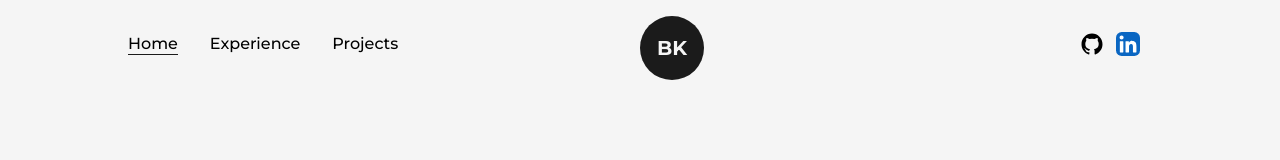
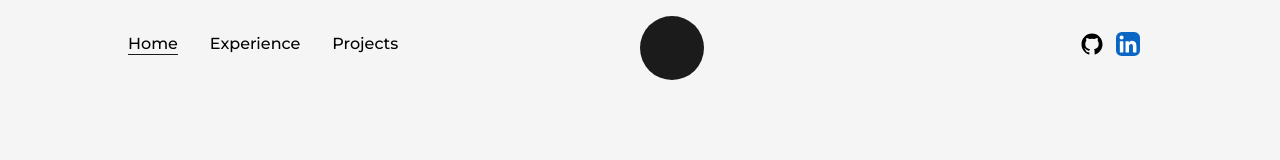
Before and after one commit to GavinFerdinandChee/GavinFerdinandChee.github.io, a Next.js app: page / in a window 1280 px wide. Shown: the top 160 px of the page. Built offline with nearby package versions, Linux system fonts and the light colour scheme.

Commit message:
Update Logo.js

```diff
--- a/src/components/Logo.js
+++ b/src/components/Logo.js
@@ -19,7 +19,6 @@ const Logo = () => {
             }
         }}
         >
-            BK
         </MotionLink>
     </div>
   )
```
